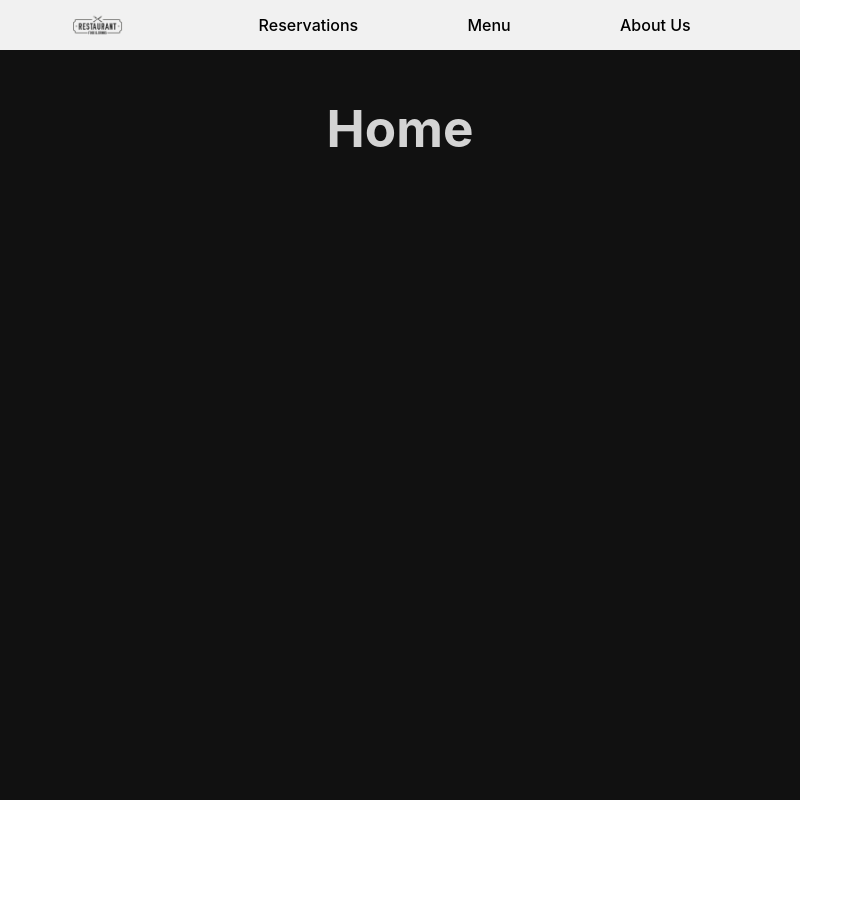
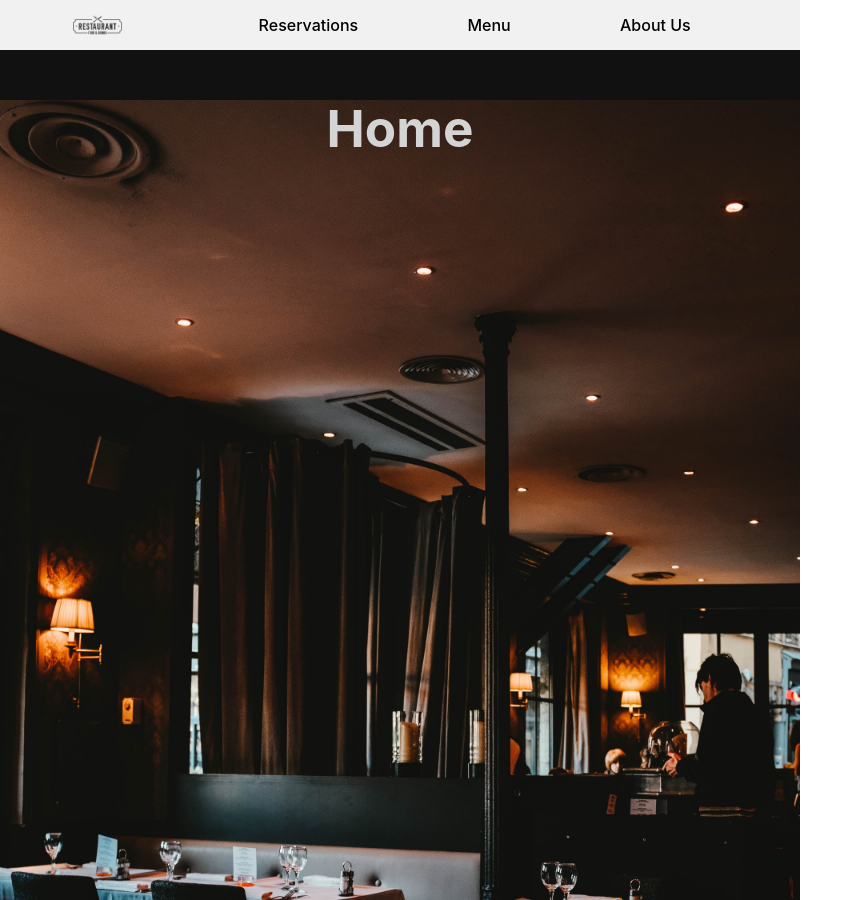
Before and after one commit to Cristian91493/RestaurantBuilder, a React (Vite) app in the folder client/restaurantBuilder/: page / in a window 1280 px wide. Shown: the whole page, without its empty margins (0-863 px from the left). Before the commit the page ends 800 px from the top, so only its background shows below. Built offline with nearby package versions, Linux system fonts and the light colour scheme; no server answers.

Commit message:
changed background picture of home

```diff
--- a/client/restaurantBuilder/src/App.css
+++ b/client/restaurantBuilder/src/App.css
@@ -20,10 +20,11 @@ ul {
 }
 
 .home-bg{
-  background-image: url(./assets/backgroundPic/background.jpg);;
-  width: 200px;
-  height:200px;
+  background-image: url(./assets/backgroundPic/background2.jpg);;
+  width: 100vh;
+  height:100vh;
   background-size: cover;
+
 }
 
 .app {
--- a/client/restaurantBuilder/src/pages/Home.jsx
+++ b/client/restaurantBuilder/src/pages/Home.jsx
@@ -1,7 +1,7 @@
 function Home() {
     return (
         <div className="App">
-            <div className="bg-home">
+            <div className="home-bg">
 
             <h1>Home</h1>
             </div>
```
Also changed, not shown: client/restaurantBuilder/src/assets/backgroundPic/background2.jpg (added).
